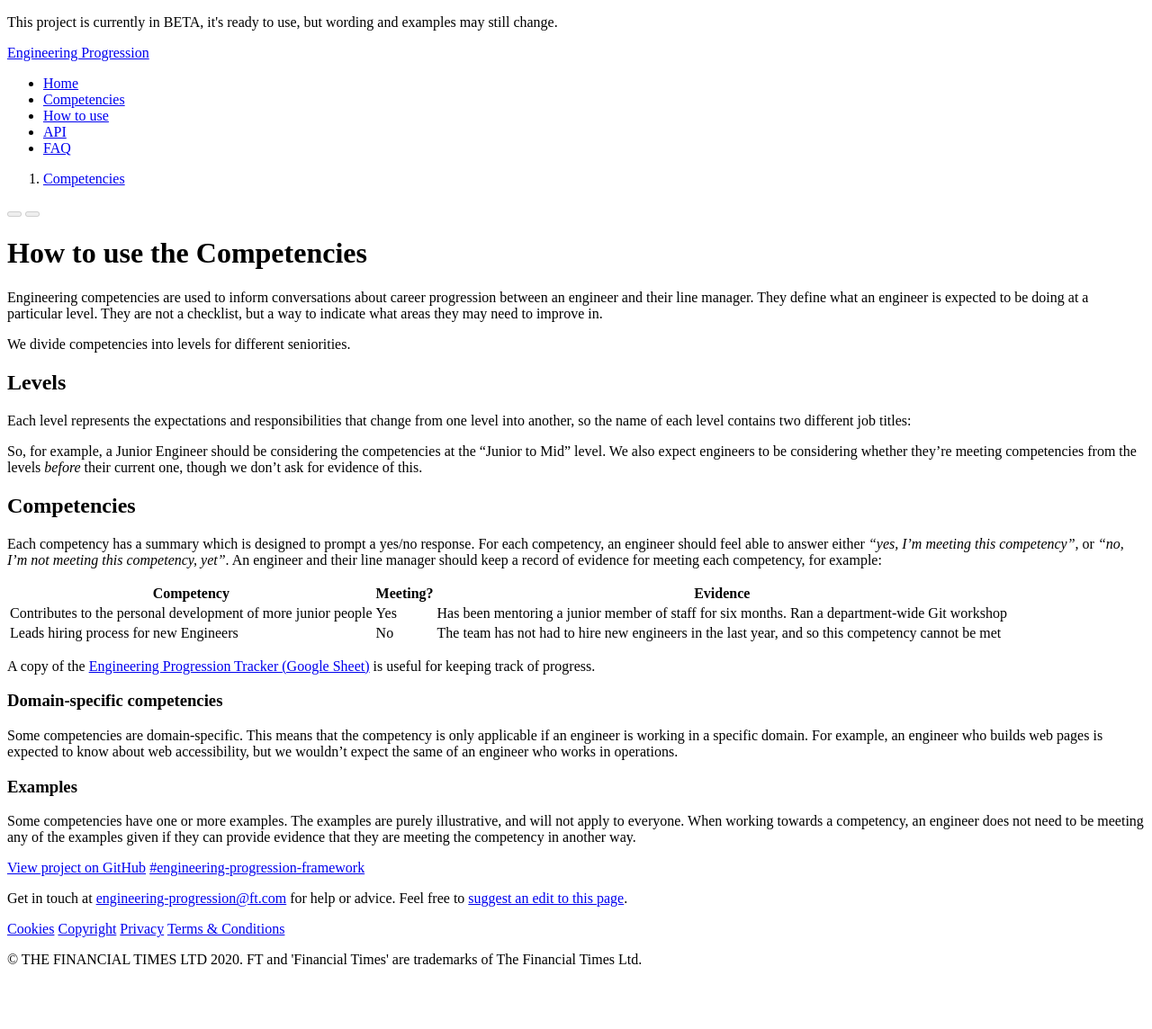
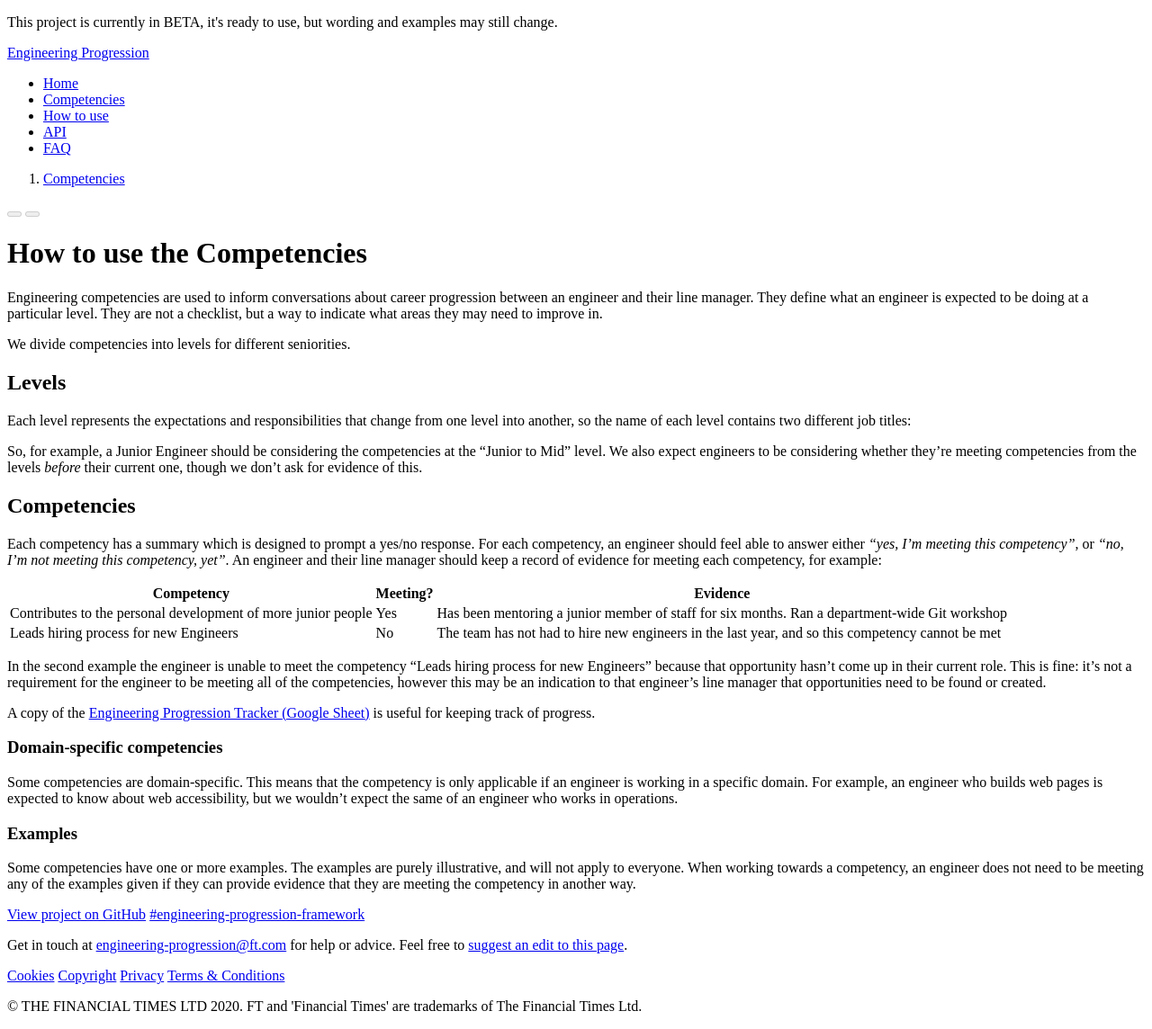
Before and after one commit to Financial-Times/engineering-progression, a Jekyll site: the page built from site/pages/competencies/how-to-use.md, in a window 1280 px wide. Shown: the whole page at 90% size. Built offline with Jekyll 4.4.1, drawn with Linux system fonts in a browser that asks for light colours; a style sheet for code colours, icons or effects is not loaded; before the commit the page ends 1092 px from its top, so only the background shows below that.

Commit message:
Add a note on being unable to meet competencies

```diff
--- a/site/pages/competencies/how-to-use.md
+++ b/site/pages/competencies/how-to-use.md
@@ -45,6 +45,8 @@ Each competency has a summary which is designed to prompt a yes/no response. For
 	</tr>
 </table>
 
+In the second example the engineer is unable to meet the competency "Leads hiring process for new Engineers" because that opportunity hasn't come up in their current role. This is fine: it's not a requirement for the engineer to be meeting all of the competencies, however this may be an indication to that engineer's line manager that opportunities need to be found or created.
+
 A copy of the <a href="https://docs.google.com/spreadsheets/d/1V0LIbCQtJsi2iowfJnRTDr4Na4LhNAlJ_UHl9dDQs00/edit" class="o-typography-link--external">Engineering Progression Tracker (Google Sheet)</a> is useful for keeping track of progress.
 
 ### Domain-specific competencies
```
